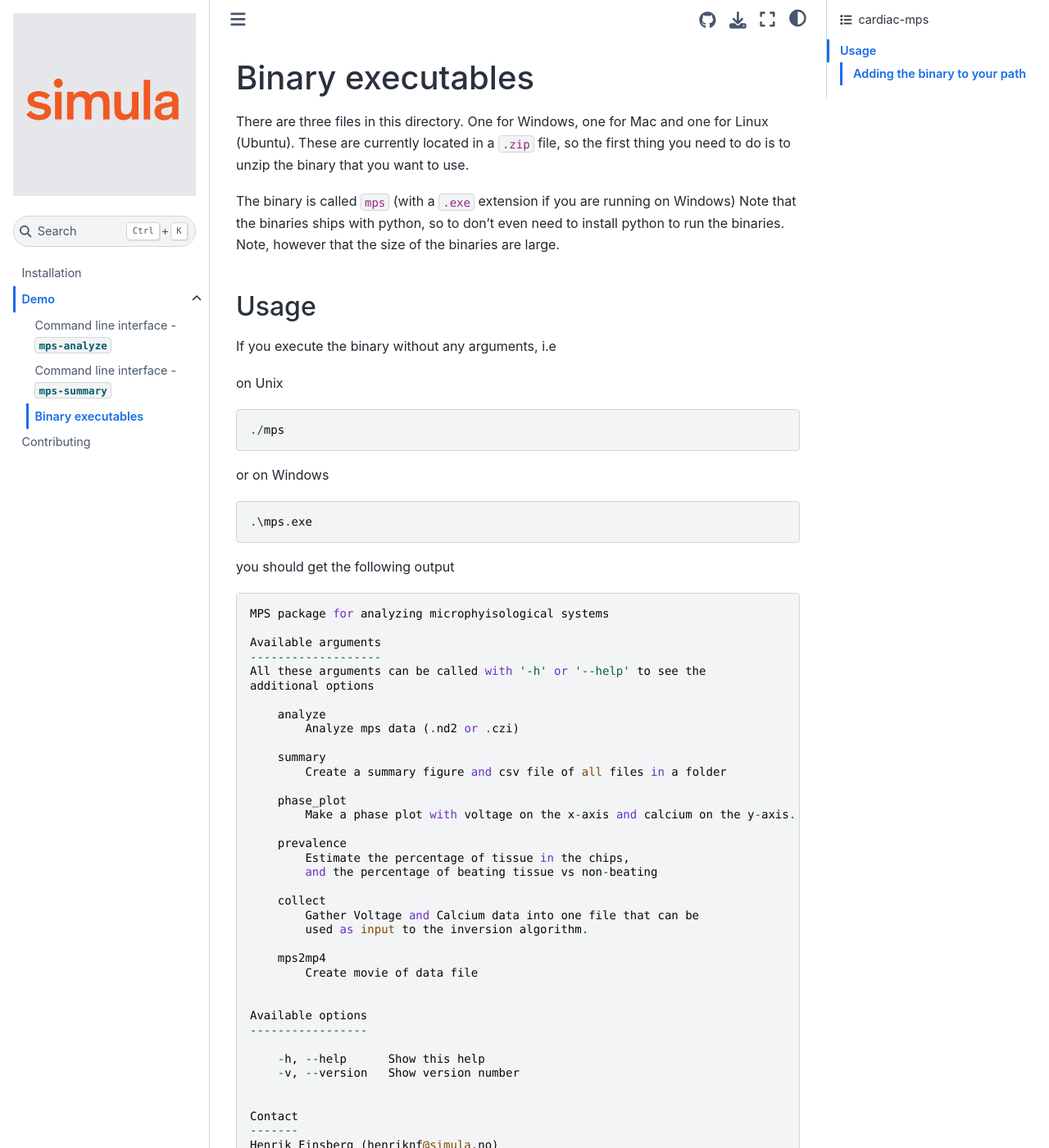
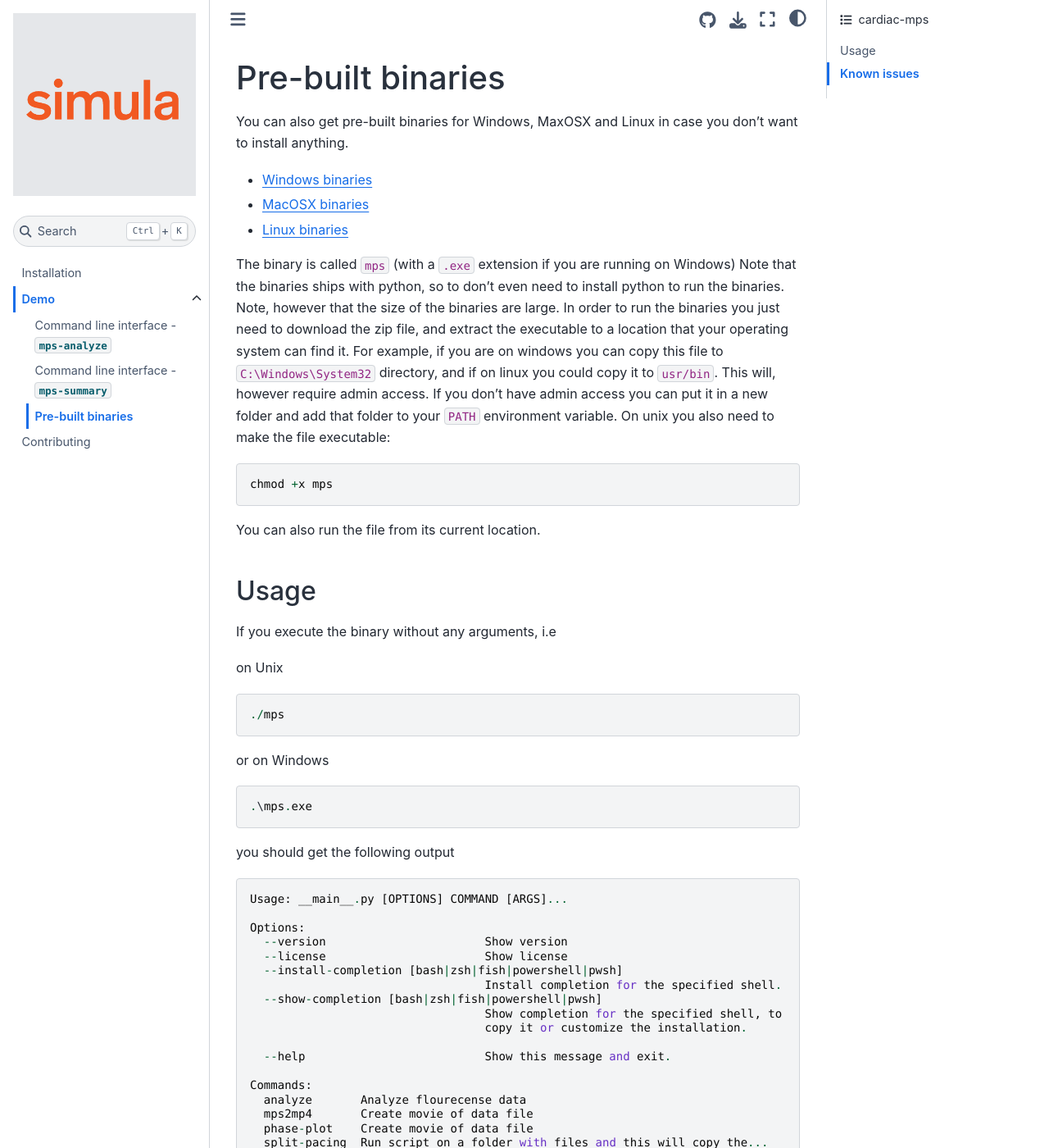
Before and after one commit to ComputationalPhysiology/mps, a Sphinx documentation site: the page built from docs/source/binary_executables.md, in a window 1280 px wide and 1400 px high. Shown: the whole window at 82% size. Built offline with Sphinx 7.4.7 and the Sphinx Book theme 1.1.4, drawn with Linux system fonts in a browser that asks for light colours; pages that are not in the unit, such as notebooks, are missing from menus; some of the changed text lies outside the part shown.

````diff
--- a/docs/source/binary_executables.md
+++ b/docs/source/binary_executables.md
@@ -1,11 +1,23 @@
-# Binary executables
+# Pre-built binaries
 
-There are three files in this directory. One for Windows, one for Mac and one for Linux (Ubuntu).
-These are currently located in a `.zip` file, so the first thing you need to do is to unzip the binary that you want to use.
+You can also get pre-built binaries for Windows, MaxOSX and Linux in case you don't want to install anything.
+
+- [Windows binaries](https://github.com/finsberg/mps/suites/4925484003/artifacts/142197690)
+- [MacOSX binaries](https://github.com/finsberg/mps/suites/4925484003/artifacts/142197688)
+- [Linux binaries](https://github.com/finsberg/mps/suites/4925484003/artifacts/142197689)
+
 
 The binary is called `mps` (with a `.exe` extension if you are running on Windows)
 Note that the binaries ships with python, so to don't even need to install python to run the binaries.
 Note, however that the size of the binaries are large.
+In order to run the binaries you just need to download the zip file, and extract the executable to a location that your operating system can find it.
+For example, if you are on windows you can copy this file to `C:\Windows\System32` directory, and if on linux you could copy it to `usr/bin`.
+This will, however require admin access. If you don't have admin access you can put it in a new folder and add that folder to your `PATH` environment variable.
+On unix you also need to make the file executable:
+```
+chmod +x mps
+```
+You can also run the file from its current location.
 
 ## Usage
 
@@ -23,44 +35,25 @@
 you should get the following output
 
 ```
-MPS package for analyzing microphyisological systems
+Usage: __main__.py [OPTIONS] COMMAND [ARGS]...
 
-Available arguments
--------------------
-All these arguments can be called with '-h' or '--help' to see the
-additional options
+Options:
+  --version                       Show version
+  --license                       Show license
+  --install-completion [bash|zsh|fish|powershell|pwsh]
+                                  Install completion for the specified shell.
+  --show-completion [bash|zsh|fish|powershell|pwsh]
+                                  Show completion for the specified shell, to
+                                  copy it or customize the installation.
 
-    analyze
-        Analyze mps data (.nd2 or .czi)
+  --help                          Show this message and exit.
 
-    summary
-        Create a summary figure and csv file of all files in a folder
-
-    phase_plot
-        Make a phase plot with voltage on the x-axis and calcium on the y-axis.
-
-    prevalence
-        Estimate the percentage of tissue in the chips,
-        and the percentage of beating tissue vs non-beating
-
-    collect
-        Gather Voltage and Calcium data into one file that can be
-        used as input to the inversion algorithm.
-
-    mps2mp4
-        Create movie of data file
-
-
-Available options
------------------
-
-    -h, --help      Show this help
-    -v, --version   Show version number
-
-
-Contact
--------
-Henrik Finsberg (henriknf@simula.no)
+Commands:
+  analyze       Analyze flourecense data
+  mps2mp4       Create movie of data file
+  phase-plot    Create movie of data file
+  split-pacing  Run script on a folder with files and this will copy the...
+  summary       Create a summary pdf of all files in the a directory.
 ```
 
 This shows the available commands that you can use with the script.
@@ -68,12 +61,12 @@
 
 (Unix)
 ```
-./mps analyze file.czi
+./mps analyze file.nd2
 ```
 
 (Windows)
 ```
-.\mps.exe analyze file.czi
+.\mps.exe analyze file.nd2
 ```
 
 will analyze that file. You can also type
@@ -83,12 +76,10 @@
 ```
 to see all the available options.
 
-### Adding the binary to your path
 
-It is inconvenient to run the binary directly from the extracted folder. Therefore it is recommended that you move this file to some location that is in your [`PATH` environment variable](https://docs.oracle.com/en/database/oracle/r-enterprise/1.5.1/oread/creating-and-modifying-environment-variables-on-windows.html).
-For example, if you are on windows you can copy this file to `C:\Windows\System32` directory, and if on linux you could copy it to `usr/bin`.
-This will, however require admin access. If you don't have admin access you can put it in a new folder and add that folder to your `PATH` environment variable.
-On linux and mac you also need to make the file executable:
-```
-chmod +x mps
-```
+
+## Known issues
+
+1. The `prevalence` script is not yet working
+
+2. To use the `mps2mp4` script you also need to install `ffmpeg` separately
````
Also changed, not shown: README.md (+0 -93 lines), requirements.txt (deleted, +0 -8 lines), 2 other files.
